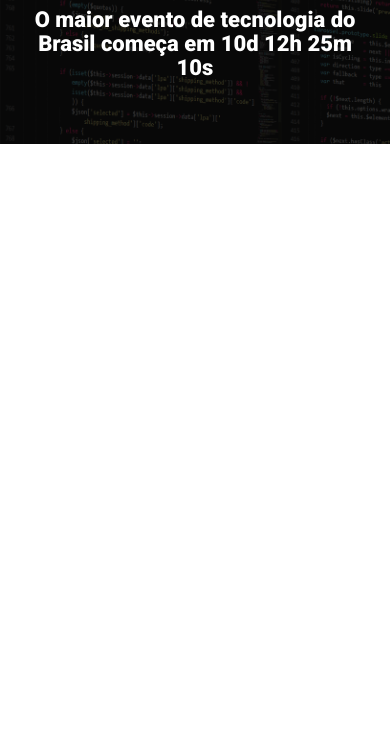
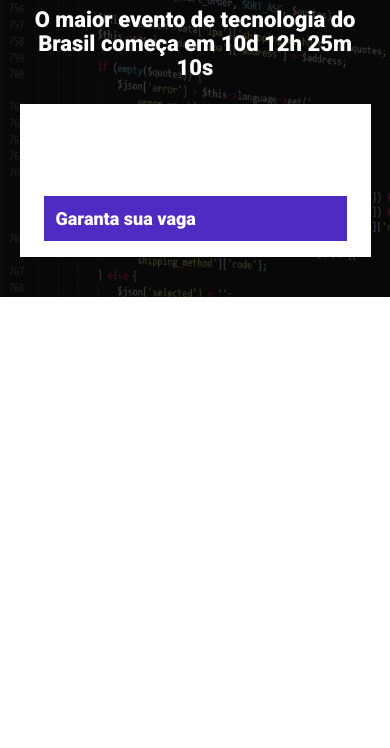
Before and after one commit to camyllasantos/ebac_tech_talks, a website built with Parcel: page src/index.html in a window 390 px wide. Shown: the part 96-844 px from the top of the page. Built offline with nearby package versions, Linux system fonts and the light colour scheme.

Commit message:
novo commit

```diff
--- a/src/index.html
+++ b/src/index.html
@@ -16,6 +16,25 @@
             <p class="hero__text">
                 O maior evento de tecnologia do Brasil começa em 10d 12h 25m 10s
             </p>
+            <div class="infos-bar">
+                <ul class="infos-bar__infos">
+                    <li class="infos-bar__infos_item">
+                        <b>Localização</b>
+                        Allianz Parque - Barra Funda - São Paulo
+                    </li>
+                    <li class="infos-bar__infos_item">
+                        <b>Preço</b>
+                        A partir de R$ 120,00
+                    </li>
+                    <li class="infos-bar__infos_item">
+                        <b>Data</b>
+                        12/12/2024 as 19hrs
+                    </li>
+                </ul>
+                <a href="#" class="button button--primary">
+                    Garanta sua vaga
+                </a>
+            </div>
         </div>
 
     </header>
--- /dev/null
+++ b/src/styles/components/_buttons.scss
@@ -0,0 +1,24 @@
+.button{
+    padding: 12px;
+    font-size: 18px;
+    font-weight: bold;
+    text-decoration: none;
+    text-align: center;
+    white-space: nowrap;
+
+    &--primary {
+        color: #fff;
+        background-color: #4F2AC3;
+    }
+
+    @media (max-width: 640px){
+        display: block;
+        width: 100%;
+
+    }
+
+    @media (max-width: 1024px) {
+        display: flex;
+        align-items: center;
+    }
+}
--- /dev/null
+++ b/src/styles/components/_infos_bar.scss
@@ -0,0 +1,40 @@
+.infos-bar {
+    padding: 16px 24px;
+    background-color: #fff;
+    display: flex;
+    justify-content: space-between;
+
+    &__infos {
+        display: flex;
+        gap: 40px;
+
+        &__item {
+            font-size: 14px;
+            color: #000;
+
+            b {
+                color: #000;
+                font-size: 18px;
+                display: block;
+            }
+        }
+    }
+
+    @media (max-width: 640px){
+        display: block;
+
+        &__infos {
+            display: block;
+
+            &__item {
+                margin-bottom: 24px;
+            }
+        }
+    }
+
+    @media (max-width: 1024px){
+        &__infos {
+            gap: 16px
+        }
+    }
+}
--- a/src/styles/main.scss
+++ b/src/styles/main.scss
@@ -1,4 +1,6 @@
 @use 'hero';
+@use 'components/infos_bar';
+@use 'components/buttons';
 
 * {
     margin: 0;
@@ -6,6 +8,7 @@
     box-sizing: border-box;
     font-family: Roboto, sans-serif;
     color: #fff;
+    list-style: none;
 }
 
 .container {
```
